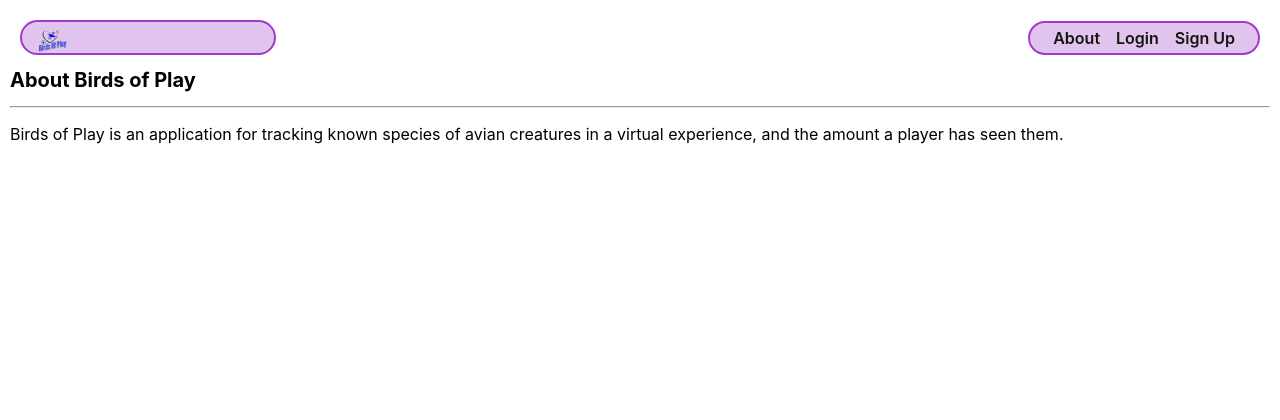
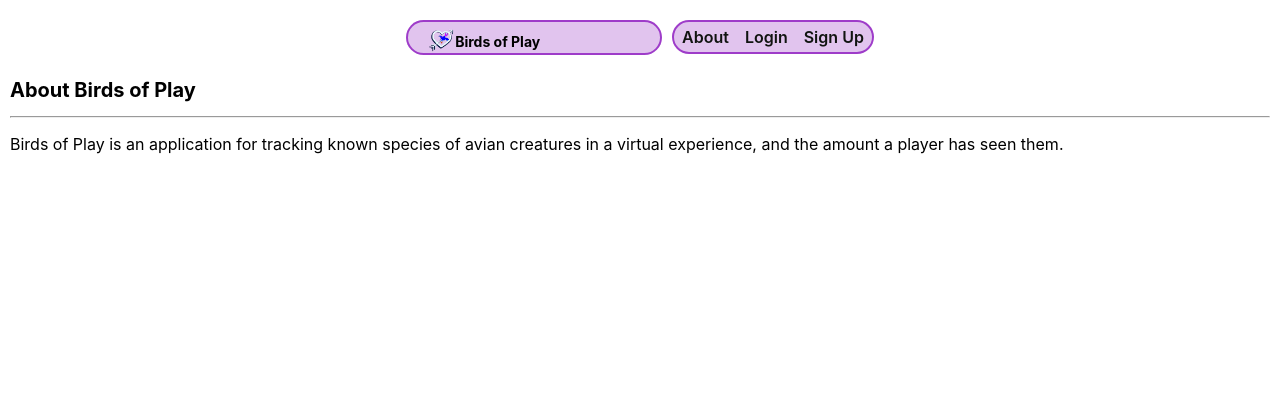
Before and after one commit to vader-v/birds-of-play, a Django app: page /about/ in a window 1280 px wide. Shown: the top 420 px of the page. Before the commit the page ends 144 px from the top, so only its background shows below. Run offline with Django 4.2, Linux system fonts and the light colour scheme.

Commit message:
update nav styling

```diff
--- a/main_app/static/css/base.css
+++ b/main_app/static/css/base.css
@@ -46,10 +46,16 @@ header {
   width: 100%;
   background: var(--nav-bg-ff);
   border-bottom: var(--borders);
-  display: flex;
   justify-content: center;
   align-items: center;
+  display: flex;
+  flex-direction: column;
 }
+
+.header-logo-container h5 {
+  margin-top: 5px;
+}
+
 
 nav {
   margin: 10px;
@@ -98,6 +104,8 @@ nav li {
   margin: auto;
   padding: 10px 20px 0;
   max-width: 500px;
+  display: flex;
+  margin-bottom: 10px;
 }
 
 .header-logo-container img {
@@ -166,13 +174,14 @@ nav li {
   font-size: var(--font-reg);
 }
 
-@media only screen and (min-width: 768px) {
+@media only screen and (max-width: 1023px) {
   header {
     position: sticky;
     display: flex;
     flex-direction: row;
     top: 0;
     align-items: center;
+    flex-wrap: nowrap;
   }
 
   main {
@@ -188,20 +197,36 @@ nav li {
 
   .header-logo-container {
     padding-top: 3px;
+    width: 213px;
+    flex-direction: column;
+    flex-basis: auto;
+  }
+
+  h5 {
+    font-size: 2rem;
+    display: flex;
+    justify-content: flex-end;
   }
 
   nav {
-    margin-left: auto;
+    margin-left: 100px;
     display: flex;
-    justify-content: center;
+    justify-content: flex-end;
+    margin-top: 0;
+  }
+
+  nav a, header.header-logo-container {
+    font-size: 25px;
+    flex-wrap: wrap;
+    white-space: nowrap;
+    overflow: hidden;
+    text-overflow: ellipsis;
   }
 
   nav ul {
-    flex-wrap: nowrap;
-  }
-
-  .header-logo-container {
-    width: 213px;
+    margin: 0;
+    flex-wrap: wrap;
+    justify-content: center;
   }
 
   .page-header h1 {
@@ -238,6 +263,8 @@ nav li {
     top: 20px;
     background-color: transparent;
     border-bottom: none;
+    flex-direction: row;
+    align-items: flex-start;
   }
 
   nav,
@@ -248,14 +275,23 @@ nav li {
     border-radius: 18px;
   }
 
+  h5 {
+    font-size: 1.4rem;
+    margin-top: 10px;
+  }
+
   nav {
-    margin-left: auto;
+    margin-left: 10px;
+    display: flex;
+    justify-content: center;
   }
 
   .header-logo-container {
+    margin-bottom: 10px;
     padding-top: 6px;
     width: 256px;
     height: 35px;
+    flex-direction: row;
   }
 
   @supports (-webkit-backdrop-filter: none) or (backdrop-filter: none) {
--- a/main_app/templates/base.html
+++ b/main_app/templates/base.html
@@ -16,15 +16,16 @@
     {% block head %} {% endblock %}
   </head>
   <body>
-    <header>
+    <header class="container">
       <div class="header-logo-container">
         <a href="/">
           <img
             class="nav-logo-img"
-            src="{% static 'images/birds-of-play-logo.png'%}"
+            src="{% static 'images/birds-of-play-nav.png'%}"
             alt="The Birds of Play nav logo"
           />
         </a>
+        <h5 class="header-logo-text">Birds of Play</h5>
       </div>
       <nav>
         <ul>
```
Also changed, not shown: main_app/static/images/birds-of-play-nav.png.
